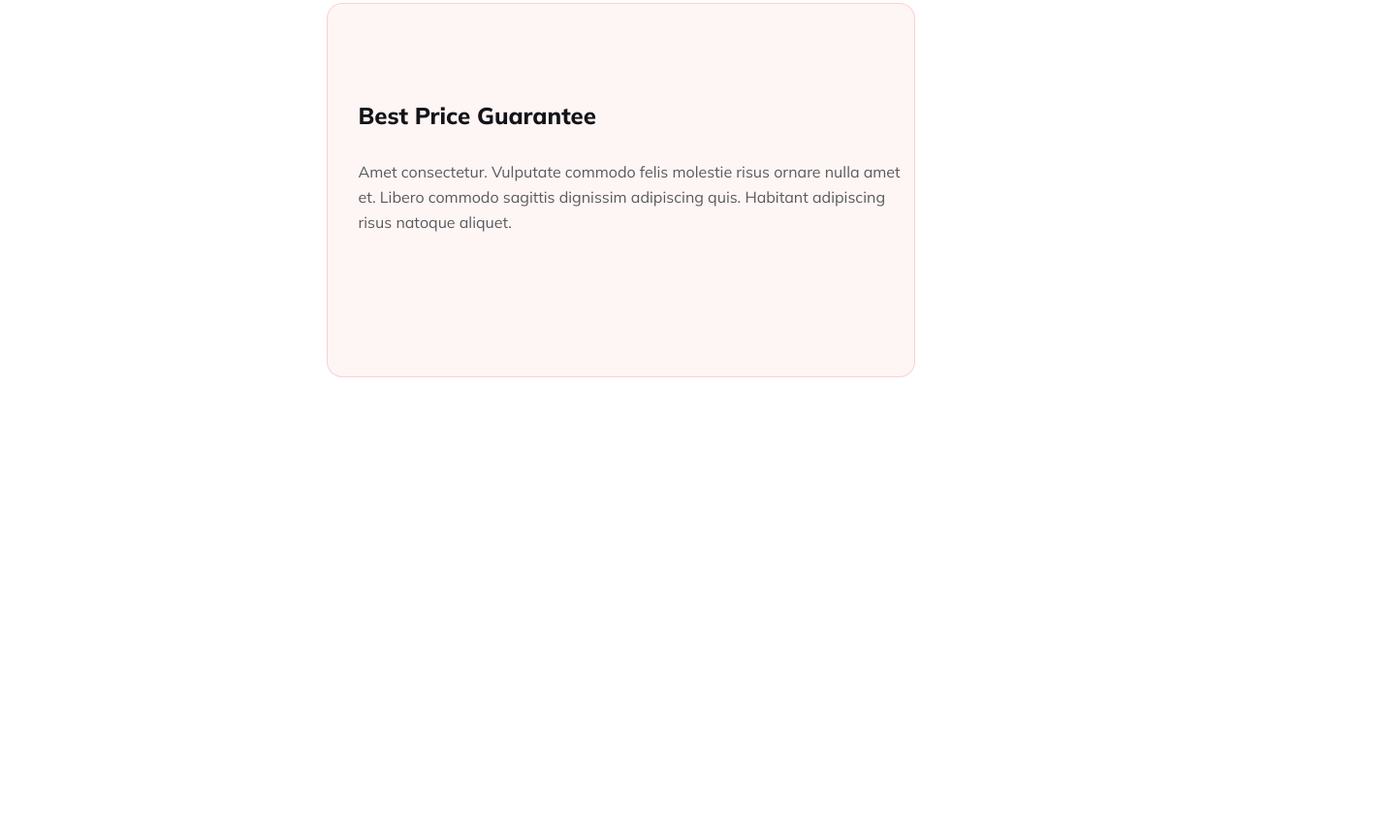
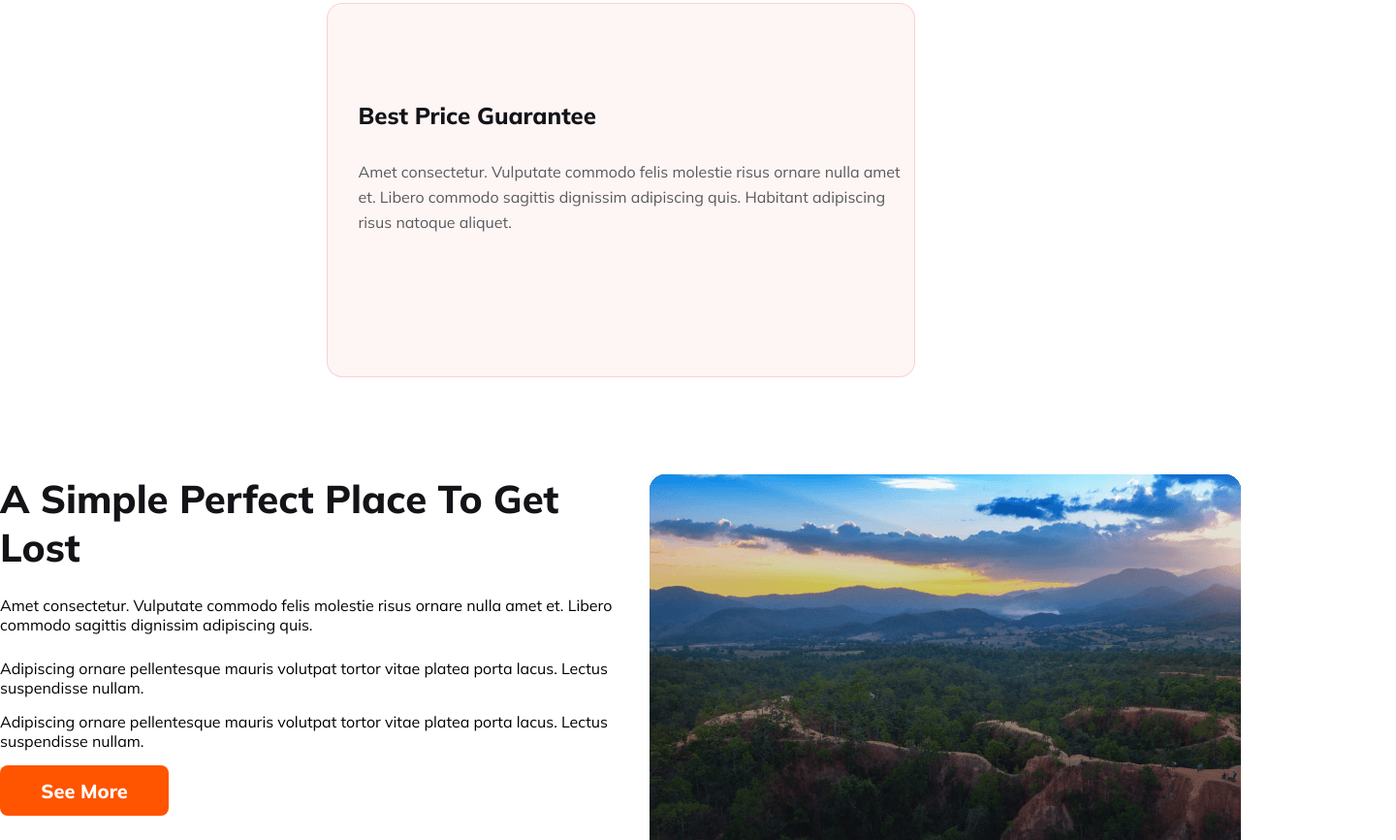
Before and after one commit to arhamchowdhury1218/b9-a2, a plain HTML site: page index.html in a window 1280 px wide. Shown: the part 1934-2800 px from the top of the page at 97% size, 1440 px wide, since content can reach past the window. Before the commit the page ends 2323 px from the top, so only its background shows below. Drawn offline with Linux system fonts and the light colour scheme.

Commit message:
Simple perfect place done without video section

```diff
--- a/index.html
+++ b/index.html
@@ -125,6 +125,32 @@
 
         </section>
 
+        <!-- A Simple Perfect Place To Get Lost -->
+        <section class="Simple-Perfect-Place">
+
+            <div class="simple-perfect">
+
+                <h1 class="common-title">A Simple Perfect Place To Get Lost</h1>
+                <p class="simple-perfect-description">Amet consectetur. Vulputate commodo felis molestie risus  ornare nulla amet et. Libero commodo sagittis dignissim adipiscing quis. </p>
+                <ul>
+                    <li>Adipiscing ornare pellentesque mauris volutpat tortor vitae platea porta lacus. Lectus suspendisse nullam.</li>
+                    <li>Adipiscing ornare pellentesque mauris volutpat tortor vitae platea porta lacus. Lectus suspendisse nullam.</li>
+                </ul>
+                <button class="primary-button">See More</button>
+
+            </div>
+
+            <div class="simple-perfect-video">
+
+                <img src="/Images/Group 40089.png" alt="">
+
+            </div>
+
+
+
+
+        </section>
+
     </main>
 
     <footer>
--- a/styles/styles.css
+++ b/styles/styles.css
@@ -27,6 +27,9 @@
     height: 52px;
     border: none;
     color: #FFF;
+    text-align: center;
+    font-size: 20px;
+    font-weight: 800;
 }
 
 .common-title {
@@ -43,7 +46,7 @@
 
     background-image: linear-gradient(180deg, rgba(19, 19, 24, 0.80) 0%, rgba(19, 19, 24, 0.00) 100%), url('/Images/Group\ 13\ \(1\)\ \(1\).png');
     background-repeat: no-repeat;
-    width: 1170px;
+    max-width: 1440px;
     height: 500px;
     border-radius: 16px;
     margin-left: auto;
@@ -118,7 +121,7 @@
     margin-left: auto;
     margin-right: auto;
     margin-top: 150px;
-    width: 1440px;
+    max-width: 1440px;
     gap: 30px;
 
 }
@@ -219,6 +222,34 @@
 
 
 
+/* <!-- A Simple Perfect Place To Get Lost --> */
+
+.Simple-Perfect-Place {
+
+    margin-top: 100px;
+    display: flex;
+    max-width: 1440px;
+    margin-left: auto;
+    margin-right: auto;
+}
+
+.simple-perfect-description {
+
+    margin-top: 25px;
+    margin-bottom: 25px;
+}
+
+
+.simple-perfect ul>li {
+
+    margin-bottom: 15px;
+}
+
+
+
+
+
+
 @media screen and (max-width:600px) {
 
     .banner {
```
